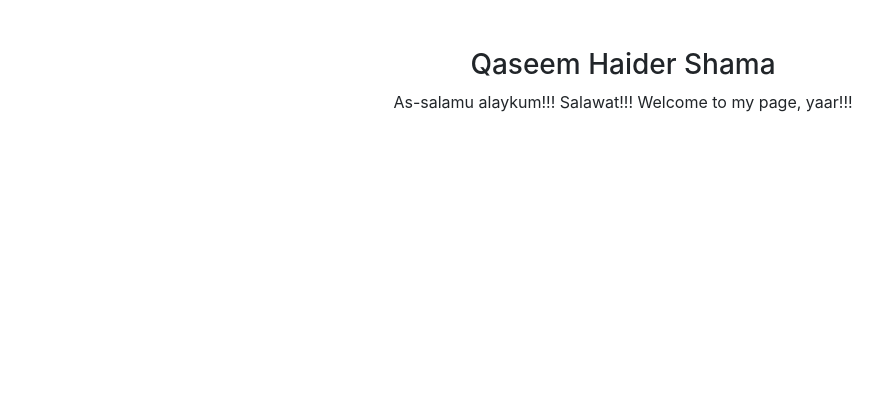
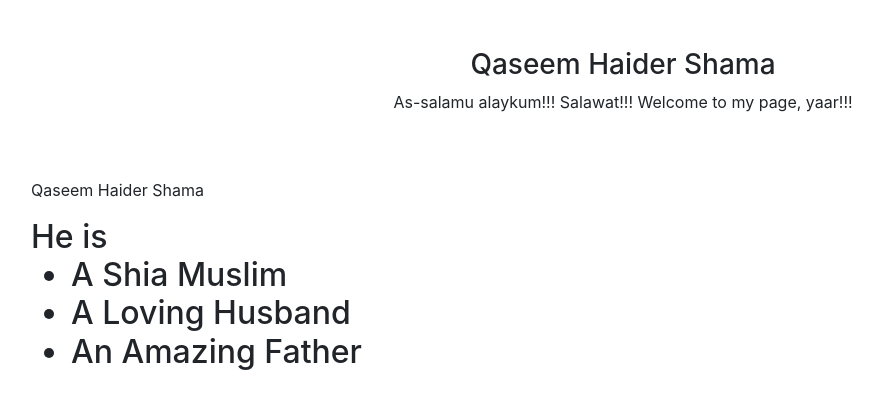
Before and after one commit to AstieCodes/abuBlog, a plain HTML site: page blog/index.html in a window 1280 px wide. Shown: the whole page, without its empty margins (17-900 px from the left). Drawn offline with nearby package versions, Linux system fonts and the light colour scheme.

Commit message:
header completed

```diff
--- a/blog/index.html
+++ b/blog/index.html
@@ -11,12 +11,28 @@
     <title>Abu Jaan</title>
   </head>
   <body>
-      <header class= "mainHeader">
+      <!-- Top most part -->
+      <header class= "mainHeading">
           <div class= "d-flex justify-content-center align-items-center flex-column py-5">
-              <h3 class= "name">Qaseem Haider Shama</h3>
-              <p class= "greetings">As-salamu alaykum!!! Salawat!!! Welcome to my page, yaar!!!</p>
+                <h3 class= "name">Qaseem Haider Shama</h3>
+                <p class= "greetings">As-salamu alaykum!!! Salawat!!! Welcome to my page, yaar!!!</p>
           </div>
+      <!-- Banner -->
+           <div class= "banner d-flex align-self-start justify-content-center pl-5 flex-column">
+                <p>Qaseem Haider Shama</p>
+                <h2 class="animateWord">
+                    <span>He is</span>
+                    <div>
+                        <ul class="flip">
+                          <li> A Shia Muslim</li>
+                          <li> A Loving Husband</li>
+                          <li> An Amazing Father</li>
+                        </ul>
+                    </div>
+                </h2>
+           </div>
       </header>
+      <!-- two sided div -->
 
 
     <!-- Optional JavaScript -->
```
